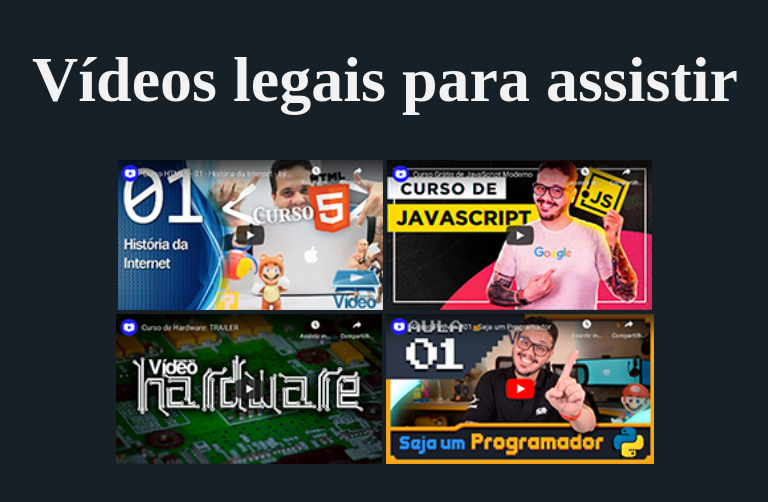
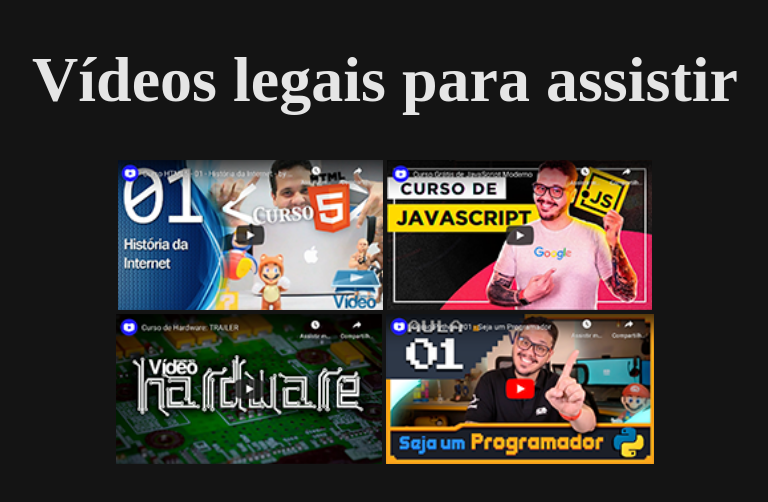
Before and after one commit to Cassiollopes/html_css, a plain HTML site: page desafios/d004/index.html in a window 1280 px wide. Shown: the whole page, without its empty margins (255-1023 px from the left). Drawn offline with Linux system fonts and the light colour scheme.

Commit message:
atualizacao d004

```diff
--- a/desafios/d004/index.html
+++ b/desafios/d004/index.html
@@ -15,12 +15,14 @@
 <body>
     <div class="a">
     <h1>Vídeos legais para assistir</h1>
-    <a href="pag002.html" rel="next"><abbr title="Curso HTML"><img src="imagens/thumb-html.png" alt="Imagem do Curso de HTML"></abbr></a>
-    <a href="pag003.html"><abbr title="Curso JavaScript"><img src="imagens/thumb-js.png" alt="Imagem do Curso de JS"></abbr></a>
+    <div class="video">
+        <a href="pag002.html" rel="next"><abbr title="Curso HTML"><img src="imagens/thumb-html.png" alt="Imagem do Curso de HTML"></abbr></a>
+        <a href="pag003.html"><abbr title="Curso JavaScript"><img src="imagens/thumb-js.png" alt="Imagem do Curso de JS"></abbr></a>
+        </div>
+        <div class="a">
+        <a href="pag004.html"><abbr title="Curso Hardware"><img src="imagens/thumb-hardware.png" alt="Imagem do Curso de HARDWARE"></abbr></a>
+        <a href="pag005.html"><abbr title="Curso Python"><img src="imagens/thumb-python.png" alt="Imagem do Curso de PYTHON"></abbr></a>
     </div>
-    <div class="a">
-    <a href="pag004.html"><abbr title="Curso Hardware"><img src="imagens/thumb-hardware.png" alt="Imagem do Curso de HARDWARE"></abbr></a>
-    <a href="pag005.html"><abbr title="Curso Python"><img src="imagens/thumb-python.png" alt="Imagem do Curso de PYTHON"></abbr></a>
     </div>
 </body>
 </html>
--- a/desafios/d004/style.css
+++ b/desafios/d004/style.css
@@ -1,11 +1,11 @@
 @charset "UTF 8";
 
 body{
-    background-color: #172026;
+    background-color: #141414;
    }
    h1{
     font-size: 4em;
-    color: #F2F2F2;
+    color: #E5E5E5;
    }
    div.a{
     text-align: center;
```
